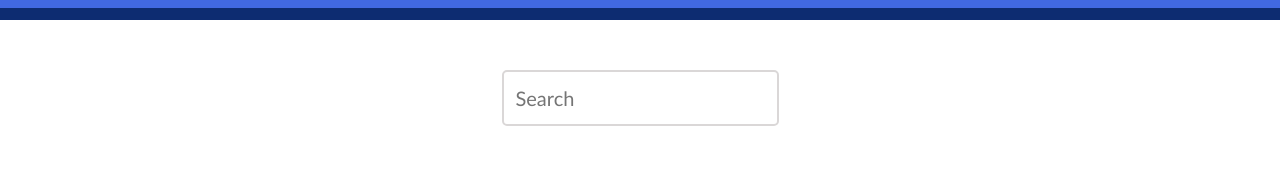
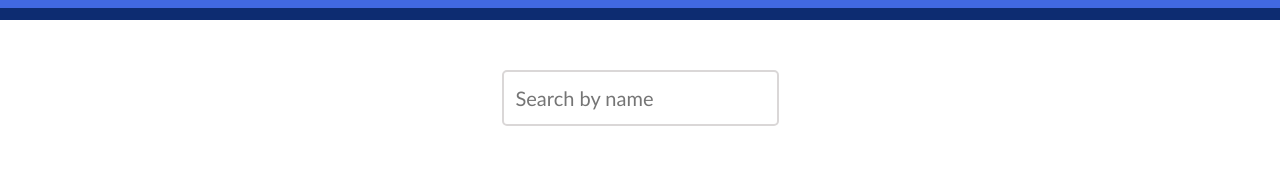
Before and after one commit to TiffanyCasey/User-Directory, a React (Create React App) app: page / in a window 1280 px wide. Shown: the part 186-362 px from the top of the page. Built offline with nearby package versions, Linux system fonts and the light colour scheme.

Commit message:
searchform.js done

```diff
--- a/src/components/Results.js
+++ b/src/components/Results.js
@@ -7,6 +7,14 @@ class Results extends Component {
     employees
   }
 
+  sortName = (first_name) => {
+    this.setState( prevState => {
+      return {
+      employees: prevState.employees.sort(e => e.first_name === first_name)
+      }
+    });
+  }
+
   render() {
   return (
     <div className="container">
@@ -14,7 +22,7 @@ class Results extends Component {
         <thead>
           <tr>
             <th>
-              <strong id="col">First Name</strong>
+              <strong id="col" onClick={this.sortName}>First Name</strong>
             </th>
             <th>
               <strong id="col">Last Name</strong>
@@ -39,10 +47,6 @@ class Results extends Component {
           ))}
         </tbody>
       </table>
-
-      {/* <span onClick={() => props.sortEmployees(props.id)} className="sort">
-      </span> */}
-
     </div>
   );
   };
--- a/src/components/SearchForm.js
+++ b/src/components/SearchForm.js
@@ -1,16 +1,21 @@
 import React from "react";
 import "../index.css";
 
-function Search() {
+function Search(props) {
   return (
     <div className="Search">
       <input
         type="text"
-          placeholder="Search"
-          // value={this.state.searchName}
-          // name="searchName"
-          // onChange={this.handleInputChange}
+        placeholder="Search by name"
+        name="search"
+        className="Search"
+        value={props.search}
+        onChange={props.handleInputChange}
+        id="search"
       />
+      {/* <button onClick={props.handleFormSubmit} className="btn btn-primarymt-3">
+      Search
+      </button> */}
     </div>
   );
 }
```
Lines whose indentation alone changed are shown as unchanged.
